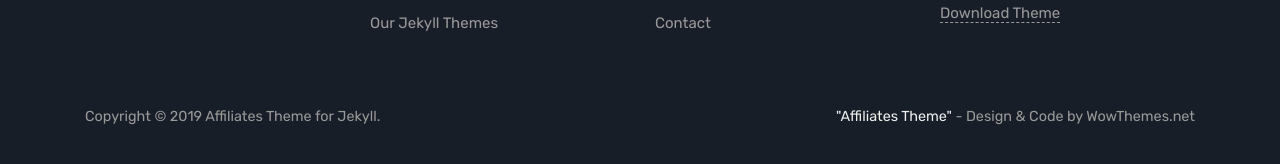
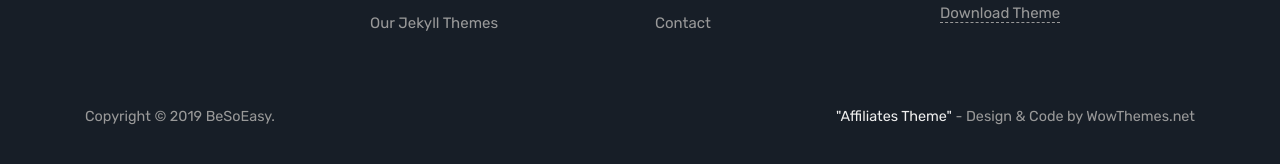
Before and after one commit to shochak2510/besoeasy.github.io, a Jekyll site: the page built from index.html, in a window 1280 px wide and 900 px high, scrolled down 1361 px. Shown: the part 726-890 px from the top of the window. Built offline with Jekyll 4.4.1, drawn with Linux system fonts in a browser that asks for light colours; the list of posts is cut into pages by our own code; comment, search, counter and statistics services are not loaded.

Commit message:
Update _config.yml

```diff
--- a/_config.yml
+++ b/_config.yml
@@ -1,14 +1,14 @@
 # Site
-name: "Affiliates Theme for Jekyll"
-title: "Affiliates Theme for Jekyll"
-description: "Jekyll Theme for Blogging"
-meta_description: "Jekyll theme for blogging."
+name: "BeSoEasy"
+title: "Let The Computer Do IT !"
+description: "AI & Automation Solutions to get your work done"
+meta_description: "AI & Automation Solutions to get your work done."
 logo: 'assets/images/logo.png'
 favicon: 'assets/images/favicon.ico'
 paginate: 12
 baseurl: '/'
-email: 'wowthemesnet@gmail.com'
-google_analytics: 'UA-46278016-1'
+email: 'a@besoeasy.com'
+google_analytics: 'UA-138679844-1'
 disqus: 'demowebsite'
 sharethis: '<script type="text/javascript" src="//platform-api.sharethis.com/js/sharethis.js#property=5a6b2fe4fb197a0011c589f6&product=sticky-share-buttons"></script>'
 
```
